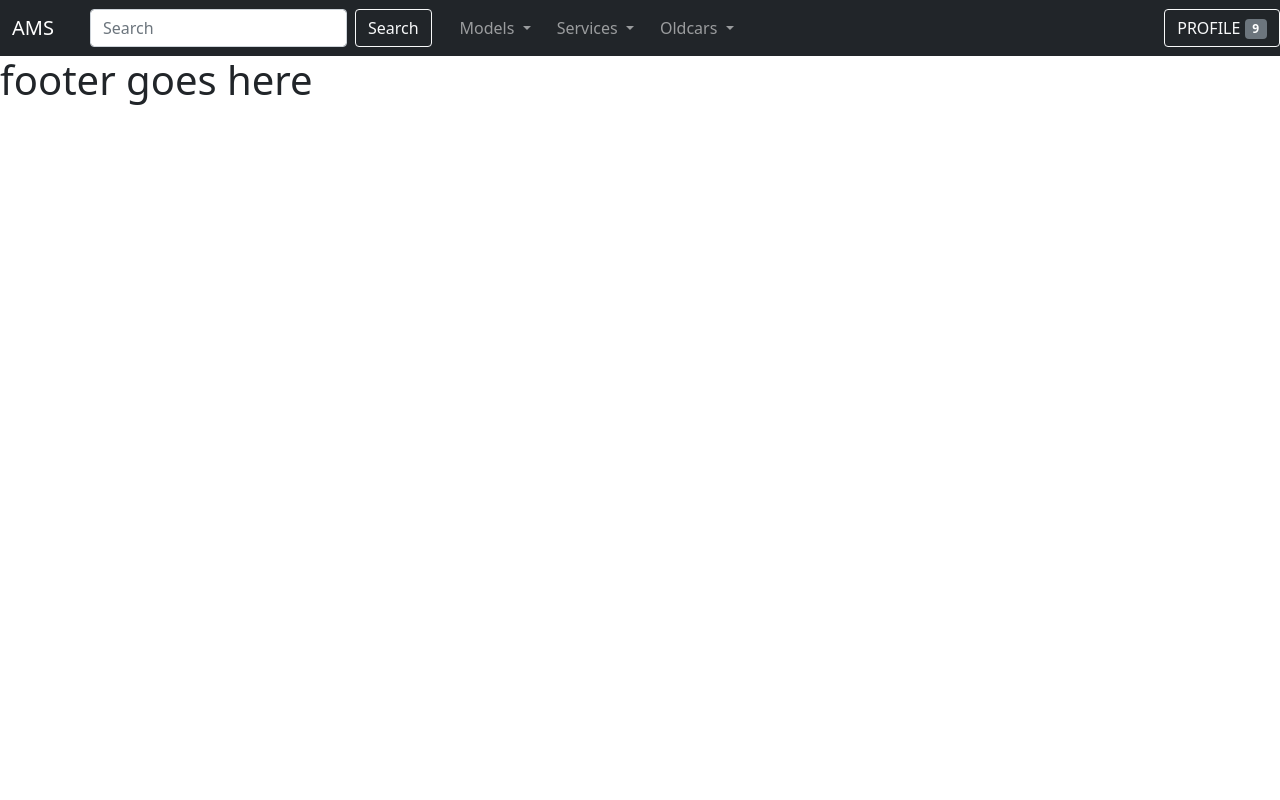
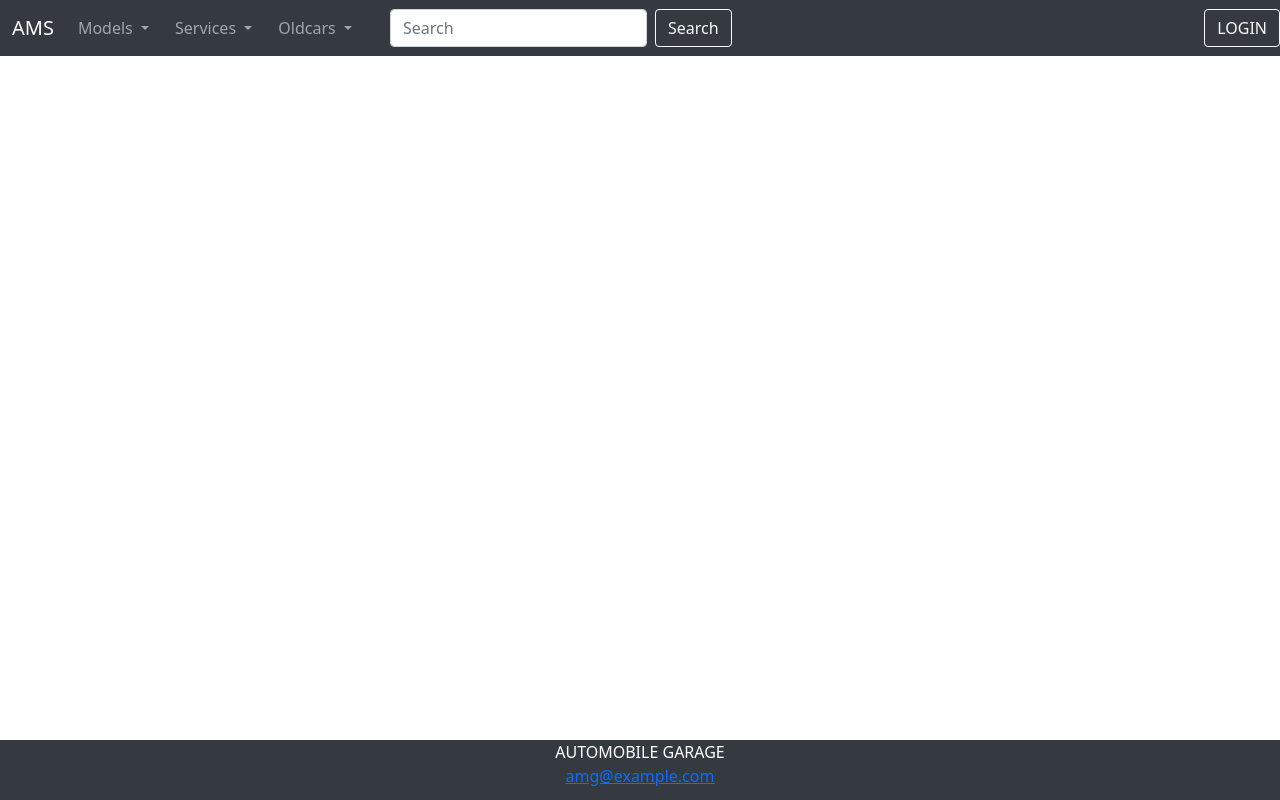
Before and after one commit to ChandraLekha07/AUTOMOBILE-GARAGE-, a Django app: page / in a window 1280 px wide. Run offline with Django 3.2, Linux system fonts and the light colour scheme.

Commit message:
Footer added

```diff
--- a/home/templates/base.html
+++ b/home/templates/base.html
@@ -11,13 +11,9 @@
 </head>
 <body>
 {% block navbar %}
-    <nav class="navbar navbar-expand-lg navbar-dark bg-dark">
+    <nav class="navbar navbar-expand-lg navbar-dark" style="background-color: 	#343a40;">
       <div class="container-fluid">
         <a class="navbar-brand" href="#">AMS</a>
-        <form class="d-flex" style="margin-left:20px;">
-              <input class="form-control me-2" type="search" placeholder="Search" aria-label="Search">
-              <button class="btn btn-outline-light" type="submit" style="margin-right:20px;">Search</button>
-        </form>
         <button class="navbar-toggler" type="button" data-bs-toggle="collapse" data-bs-target="#navbarNavDarkDropdown" aria-controls="navbarNavDarkDropdown" aria-expanded="false" aria-label="Toggle navigation">
           <span class="navbar-toggler-icon"></span>
         </button>
@@ -60,10 +56,12 @@
               </ul>
             </li>
           </ul>
+          <form class="d-flex" style="margin-left:20px;">
+            <input class="form-control me-2" type="search" placeholder="Search" aria-label="Search">
+            <button class="btn btn-outline-light" type="submit" style="margin-right:20px;">Search</button>
+          </form>
           <form class="d-flex" style=" position:absolute; top:1; right:0;">
-              <button class="btn btn-outline-light" type="submit" >PROFILE
-                <span class="badge bg-secondary">9</span>
-                <span class="visually-hidden">unread messages</span>
+              <button class="btn btn-outline-light" type="submit" >LOGIN
               </button>
           </form>
         </div>
@@ -74,7 +72,11 @@
     <h1>Welcome to Automobile Garage</h1>
     {% endblock content %}
     {% block footer %}
-    <h1>footer goes here</h1>
+      <footer style="position: fixed;left: 0;bottom: 0;width: 100%;background-color:#343a40;color: white;text-align: center;height:60px">
+        <p>AUTOMOBILE GARAGE<br>
+          <a href="amg@example.com">amg@example.com</a>
+        </p>
+      </footer>
     {% endblock footer %}
 </body>
 </html>
```
